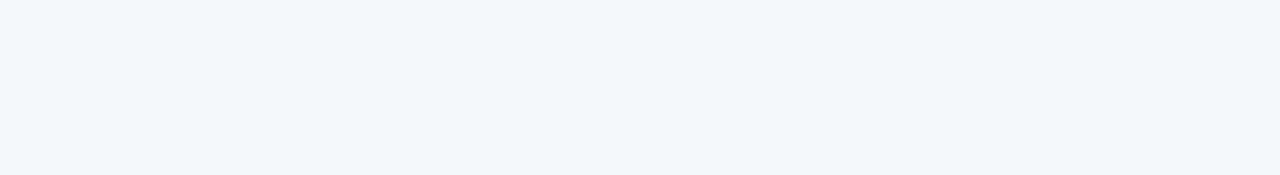
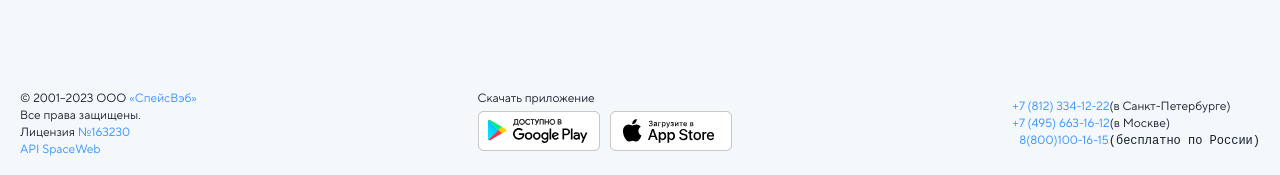
Before and after one commit to Holms2009/space-web, a React (Vite) app: page / in a window 1280 px wide. Shown: the part 764-939 px from the top of the page. Before the commit the page ends 834 px from the top, so only its background shows below. Built offline with nearby package versions, Linux system fonts and the light colour scheme; no server answers.

Commit message:
Added Footer

```diff
--- a/src/app/App.jsx
+++ b/src/app/App.jsx
@@ -2,7 +2,7 @@ import { useState } from 'react';
 
 import styles from './App.module.css';
 
-import { Header, SideBar } from '../components';
+import { Header, SideBar, Footer } from '../components';
 import { selectSection } from './utils';
 import { useSelector } from 'react-redux';
 
@@ -21,6 +21,7 @@ function App() {
         <SideBar isOpened={showSideBar} />
         {selectSection(activeSection)}
       </div>
+      <Footer />
     </>
   )
 }
--- /dev/null
+++ b/src/components/Footer/Footer.module.css
@@ -0,0 +1,68 @@
+.wrapper {
+  padding: 20px;
+
+  display: flex;
+  flex-direction: column;
+
+  background-color: var(--white-2);
+}
+
+.list {
+  list-style: none;
+}
+
+.listItem {
+  display: block;
+  font-size: 12px;
+  line-height: 17px;
+  color: var(--space);
+}
+
+.link {
+  font-family: 'TTNorms', sans-serif;
+  color: var(--blue-main);
+  text-decoration: none;
+}
+
+.info {}
+
+.links, .phones {
+  margin-top: 8px;
+}
+
+.linksWrapper {
+  margin-top: 4px;
+  display: flex;
+}
+
+.appLink:last-child {
+  margin-left: 10px;
+}
+
+@media screen and (min-width: 540px) {
+  .wrapper {
+    flex-direction: row;
+    flex-wrap: wrap;
+    justify-content: space-between;
+  }
+
+  .info {
+    flex-basis: 40%;
+  }
+
+  .links {
+    margin-top: 0;
+  }
+}
+
+@media screen and (min-width: 768px) {
+  .info {
+    flex-basis: 60%;
+  }
+}
+
+@media screen and (min-width: 1022px) {
+  .info {
+    flex-basis: unset;
+  }
+}
--- /dev/null
+++ b/src/components/Footer/index.jsx
@@ -0,0 +1,37 @@
+import styles from './Footer.module.css';
+
+import google from '../../assets/images/google_play.svg';
+import apple from '../../assets/images/app_store.svg';
+
+export function Footer() {
+  return (
+    <footer className={styles.wrapper}>
+      <div className={styles.info}>
+        <ul className={styles.list}>
+          <li className={styles.listItem}>© 2001–2023 ООО <a className={styles.link} href="#">«СпейсВэб»</a></li>
+          <li className={styles.listItem}>Все права защищены.</li>
+          <li className={styles.listItem}>Лицензия <a className={styles.link} href="#">№163230</a></li>
+          <li className={styles.listItem}><a className={styles.link} href="#">API SpaceWeb</a></li>
+        </ul>
+      </div>
+      <div className={styles.links}>
+        <span className={styles.listItem}>Скачать приложение</span>
+        <div className={styles.linksWrapper}>
+          <a className={styles.appLink} href="#" target='_blank' rel='noreferrer noopener'>
+            <img src={google} alt="Ссылка на скачивание приложения в Google Play" />
+          </a>
+          <a className={styles.appLink} href="#" target='_blank' rel='noreferrer noopener'>
+            <img src={apple} alt="Ссылка на скачивание приложения в App Store" />
+          </a>
+        </div>
+      </div>
+      <div className={styles.phones}>
+        <ul className={styles.list}>
+          <li className={styles.listItem}><a className={styles.link} href="#">+7 (812) 334-12-22</a>(в Санкт-Петербурге)</li>
+          <li className={styles.listItem}><a className={styles.link} href="#">+7 (495) 663-16-12</a>(в Москве)</li>
+          <li className={styles.listItem}><pre>&nbsp;<a className={styles.link} href="#">8(800)100-16-15</a>(бесплатно по России)</pre></li>
+        </ul>
+      </div>
+    </footer>
+  )
+}
--- a/src/components/OrderVPS/OrderVPS.module.css
+++ b/src/components/OrderVPS/OrderVPS.module.css
@@ -52,6 +52,6 @@
 
 @media screen and (min-width: 1022px) {
   .wrapper {
-    box-shadow: 0 0 10px 0 #B7C3D280;
+    box-shadow: 1px 1px 4px 0 #B7C3D280;
   }
 }
--- a/src/components/index.js
+++ b/src/components/index.js
@@ -1,3 +1,4 @@
+export * from './Footer';
 export * from './Header';
 export * from './OrderVPS';
 export * from './Placeholder';
```
Also changed, not shown: src/assets/images/app_store.svg (added), src/assets/images/google_play.svg (added).
